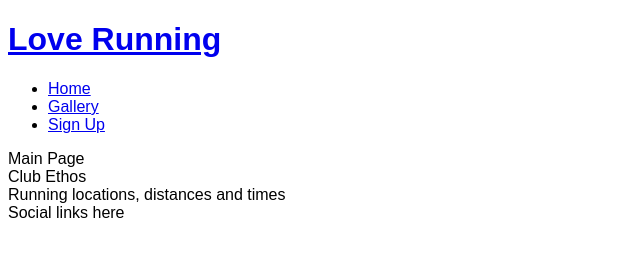
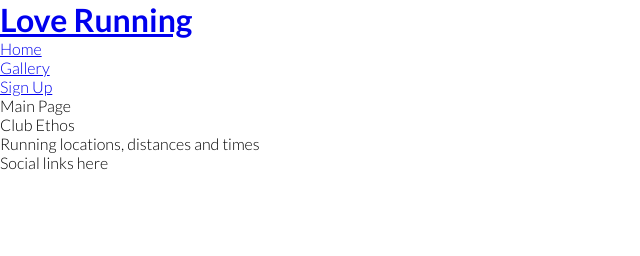
Before and after one commit to DMASCoreDeclan/love-running, a plain HTML site: page index.html in a window 1280 px wide. Shown: the whole page, without its empty margins (0-640 px from the left). Drawn offline with Linux system fonts and the light colour scheme.

Commit message:
add google fonts and remove default margins, padding and borders

```diff
--- a/assets/css/style.css
+++ b/assets/css/style.css
@@ -1,3 +1,12 @@
+@import url('https://fonts.googleapis.com/css2?family=Lato:ital,wght@0,100;0,300;0,400;0,700;0,900;1,100;1,300;1,400;1,700;1,900&family=Oswald:wght@200;300;400;500;600;700&display=swap');
+
+* {
+    margin: 0;
+    padding: 0;
+    border: none;
+}
+
 body {
-    font-family: Arial, Helvetica, sans-serif;
+    font-family: Lato, sans-serif;
+    font-weight: 300;
 }
--- a/index.html
+++ b/index.html
@@ -8,6 +8,10 @@
     <meta name="description" content="Love Running club for runners in Dublin">
     <meta name="keywords" content="love running, running club, ireland, dublin">
     <link rel="stylesheet" href="assets/css/style.css">
+    <link rel="preconnect" href="https://fonts.googleapis.com">
+    <link rel="preconnect" href="https://fonts.gstatic.com" crossorigin>
+    <link href="https://fonts.googleapis.com/css2?family=Lato:ital,wght@0,300;1,100&family=Raleway:wght@800&display=swap"
+        rel="stylesheet">
     <title>Love Running</title>
 </head>
 
```
